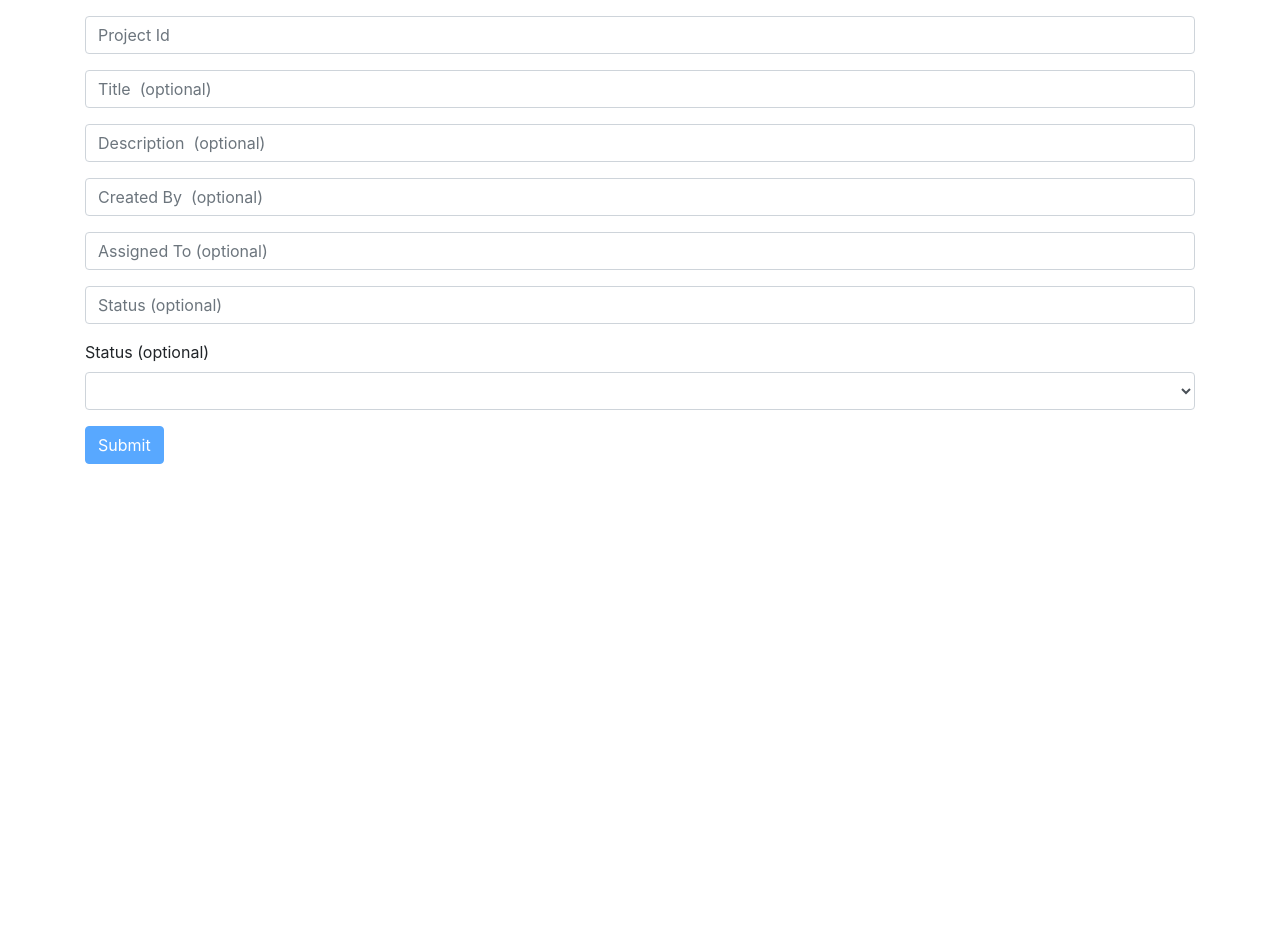
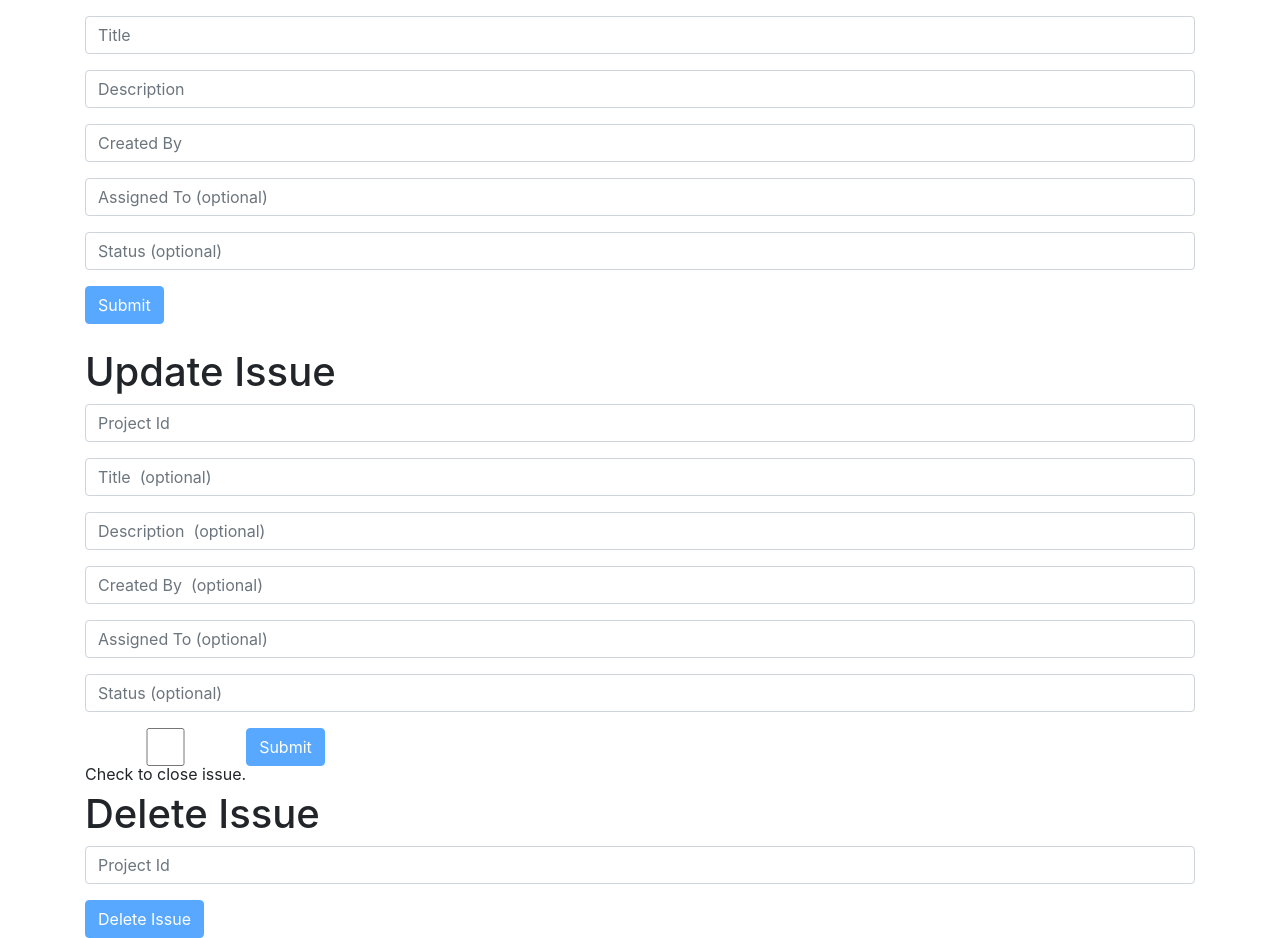
Before and after one commit to osman-s/FCC-Issue_tracker, a React (Create React App) app in the folder Client/: page /issuetracker in a window 1280 px wide. Shown: the part 126-1064 px from the top of the page. Before the commit the page ends 800 px from the top, so only its background shows below. Built offline with nearby package versions, Linux system fonts and the light colour scheme.

Commit message:
Setup Post, Update, and Delete Issue FE Components

```diff
--- a/Client/src/App.css
+++ b/Client/src/App.css
@@ -29,3 +29,20 @@
 .bug:hover > .bug2 {
   color: rgb(69, 235, 3);
 }
+.checks {
+  padding: 10px;
+}
+.form-space {
+  padding-top: 3vh;
+}
+.check-label {
+  word-wrap: break-word;
+  line-height: 16px;
+  float: left;
+}
+.lefter {
+  text-align: left;
+}
+.tester {
+  background-color: grey;
+}
--- /dev/null
+++ b/Client/src/components/common/checkbox.jsx
@@ -0,0 +1,25 @@
+import React from "react";
+
+const Checkbox = ({ name, label, options, error, ...rest }) => {
+  return (
+    <div className="form-group">
+      {options.map(option => (
+        <label htmlFor={name} className="check-label" key={option}>
+          <input
+            type="checkbox"
+            name={name}
+            id={name}
+            {...rest}
+            className="form-control"
+            value={option}
+          />
+          {label}
+        </label>
+      ))}
+
+      {error && <div className="alert alert-danger">{error}</div>}
+    </div>
+  );
+};
+
+export default Checkbox;
--- a/Client/src/components/common/form.jsx
+++ b/Client/src/components/common/form.jsx
@@ -2,6 +2,7 @@ import React, { Component } from "react";
 import Joi from "joi-browser";
 import Input from "./input";
 import Select from "./select";
+import Checkbox from "./checkbox";
 
 class Form extends Component {
   state = {
@@ -71,7 +72,22 @@ class Form extends Component {
     );
   }
 
-  renderInput(name, label = "", placeholder="", type = "text") {
+  renderCheckbox(name, label, options) {
+    const { data, errors } = this.state;
+
+    return (
+      <Checkbox
+        name={name}
+        value={data[name]}
+        label={label}
+        options={options}
+        onChange={this.handleChange}
+        error={errors[name]}
+      />
+    );
+  }
+
+  renderInput(name, label="", placeholder = "", id={name}, type = "text") {
     const { data, errors } = this.state;
 
     return (
--- a/Client/src/components/common/input.jsx
+++ b/Client/src/components/common/input.jsx
@@ -1,10 +1,10 @@
 import React from "react";
 
-const Input = ({ name, label, placeholder, error, ...rest }) => {
+const Input = ({ name, label, placeholder, id, error, ...rest }) => {
   return (
     <div className="form-group">
 { (label) && <label htmlFor={name}>{label}</label> }
-      <input {...rest} name={name} placeholder={placeholder} id={name} className="form-control" />
+      <input {...rest} name={name} placeholder={placeholder} id={id} className="form-control" />
       {error && <div className="alert alert-danger">{error}</div>}
     </div>
   );
--- a/Client/src/components/common/select.jsx
+++ b/Client/src/components/common/select.jsx
@@ -1,6 +1,6 @@
 import React from "react";
 
-const Select = ({ name, label, options, error, ...rest }) => {
+const Select = ({ name, label, options, type, error, ...rest }) => {
   return (
     <div className="form-group">
       <label htmlFor={name}>{label}</label>
--- /dev/null
+++ b/Client/src/components/issueDeleteForm.jsx
@@ -0,0 +1,47 @@
+import React from "react";
+import Joi from "joi-browser";
+import Form from "./common/form";
+import { issuePost } from "../services/issueService";
+
+class IssueDeleteForm extends Form {
+  state = {
+    data: {
+      _id: ""
+    },
+    errors: {}
+  };
+
+  schema = {
+    _id: Joi.string()
+      .required()
+      .label("Project Id")
+  };
+
+  doSubmit = async () => {
+    console.log(this.state.data)
+    // try {
+    //   const response = await issuePost(this.state.data);
+    //   window.location = "/";
+    // } catch (ex) {
+    //   if (ex.response && ex.response.status === 400) {
+    //     const errors = { ...this.state.errors };
+    //     errors.username = ex.response.data;
+    //     this.setState({ errors });
+    //   }
+    // }
+  };
+
+  render() {
+    return (
+      <div className="form-space">
+        <h1 className="lefter">Delete Issue</h1>
+        <form onSubmit={this.handleSubmit}>
+          {this.renderInput("_id", "", "Project Id")}
+          {this.renderButton("Delete Issue")}
+        </form>
+      </div>
+    );
+  }
+}
+
+export default IssueDeleteForm;
--- a/Client/src/components/issuePostForm.jsx
+++ b/Client/src/components/issuePostForm.jsx
@@ -29,16 +29,17 @@ class IssuePostForm extends Form {
   };
 
   doSubmit = async () => {
-    try {
-      const response = await issuePost(this.state.data);
-      window.location = "/";
-    } catch (ex) {
-      if (ex.response && ex.response.status === 400) {
-        const errors = { ...this.state.errors };
-        errors.username = ex.response.data;
-        this.setState({ errors });
-      }
-    }
+    console.log(this.state.data)
+    // try {
+    //   const response = await issuePost(this.state.data);
+    //   window.location = "/";
+    // } catch (ex) {
+    //   if (ex.response && ex.response.status === 400) {
+    //     const errors = { ...this.state.errors };
+    //     errors.username = ex.response.data;
+    //     this.setState({ errors });
+    //   }
+    // }
   };
 
   render() {
--- a/Client/src/components/issueTracker.jsx
+++ b/Client/src/components/issueTracker.jsx
@@ -1,6 +1,7 @@
 import React, { Component } from "react";
 import IssuePostForm from "./issuePostForm";
 import IssueUpdateForm from "./issueUpdateForm";
+import IssueDeleteForm from "./issueDeleteForm";
 
 
 class IssueTracker extends Component {
@@ -13,10 +14,11 @@ class IssueTracker extends Component {
   render() {
 
     return (
-      <div >
+      <div>
         <h1></h1>
-        {/* <IssuePostForm /> */}
+        <IssuePostForm />
         <IssueUpdateForm />
+        <IssueDeleteForm />
       </div>
     );
   }
--- a/Client/src/components/issueUpdateForm.jsx
+++ b/Client/src/components/issueUpdateForm.jsx
@@ -11,7 +11,8 @@ class IssueUpdateForm extends Form {
       text: "",
       createdby: "",
       assignedto: "",
-      status: ""
+      status: "",
+      state: "open"
     },
     errors: {}
   };
@@ -35,26 +36,30 @@ class IssueUpdateForm extends Form {
       .label("Assigned to"),
     status: Joi.string()
       .allow("")
-      .label("Status")
+      .label("Status"),
+    state: Joi.string()
+      .allow(["open", "closed"])
+      .label("state")
   };
 
   doSubmit = async () => {
-    try {
-      const response = await issuePost(this.state.data);
-      window.location = "/";
-    } catch (ex) {
-      if (ex.response && ex.response.status === 400) {
-        const errors = { ...this.state.errors };
-        errors.username = ex.response.data;
-        this.setState({ errors });
-      }
-    }
+    console.log(this.state.data);
+    // try {
+    //   const response = await issuePost(this.state.data);
+    //   window.location = "/";
+    // } catch (ex) {
+    //   if (ex.response && ex.response.status === 400) {
+    //     const errors = { ...this.state.errors };
+    //     errors.username = ex.response.data;
+    //     this.setState({ errors });
+    //   }
+    // }
   };
 
   render() {
     return (
-      <div>
-        <h1>Post Issue</h1>
+      <div className="form-space">
+        <h1 className="left">Update Issue</h1>
         <form onSubmit={this.handleSubmit}>
           {this.renderInput("_id", "", "Project Id")}
           {this.renderInput("title", "", "Title  (optional)")}
@@ -62,7 +67,9 @@ class IssueUpdateForm extends Form {
           {this.renderInput("createdby", "", "Created By  (optional)")}
           {this.renderInput("assignedto", "", "Assigned To (optional)")}
           {this.renderInput("status", "", "Status (optional)")}
-          {this.renderSelect("status","Status (optional)", ["yes", "no"])}
+
+          {this.renderCheckbox("state", "Check to close issue.", ["close"])}
+
           {this.renderButton("Submit")}
         </form>
       </div>
```
